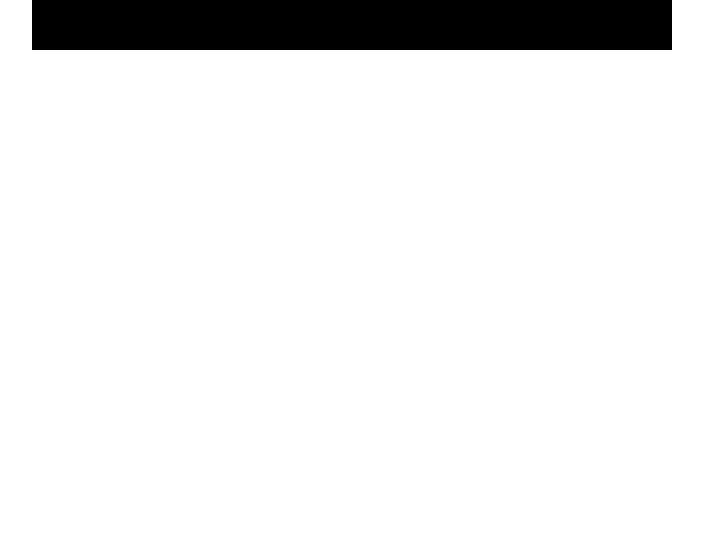
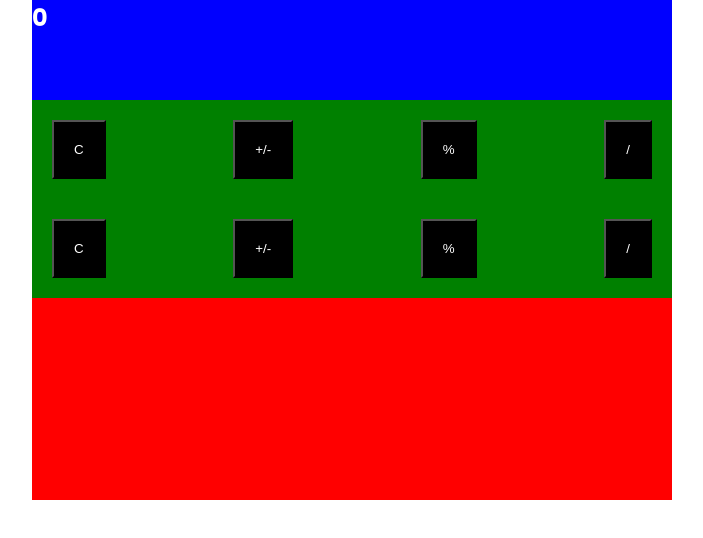
Before and after one commit to Meldy2503/calculator_app, a React (Create React App) app: page / in a window 1280 px wide. Shown: the top 538 px of the page, without its empty margins (288-991 px from the left). Built offline with nearby package versions, Linux system fonts and the light colour scheme.

Commit message:
add contents to display component

```diff
--- a/src/components/Buttons/ButtonStyle.js
+++ b/src/components/Buttons/ButtonStyle.js
@@ -0,0 +1,21 @@
+import styled from "styled-components";
+
+export const ButtonContainer = styled.div`
+  background-color: red;
+  height: 80%;
+`;
+export const ButtonWrapper = styled.div`
+  background-color: green;
+  /* margin-bottom: 2rem; */
+  display: flex;
+  align-items: center;
+  justify-content: space-between;
+  padding: 2rem;
+`;
+export const Button = styled.button`
+  background-color: black;
+  display: flex;
+  color: #fff;
+  align-items: center;
+  padding: 2rem;
+`;
--- a/src/components/Buttons/Buttons.jsx
+++ b/src/components/Buttons/Buttons.jsx
@@ -1,7 +1,31 @@
 import React from "react";
+import { ButtonContainer, ButtonWrapper, Button } from "./ButtonStyle";
 
 const Buttons = () => {
-  return <div>Buttons</div>;
+  // const btn = [
+  //   ["C", "+/-", "%", "/"],
+  //   [7, 8, 9, "X"],
+  //   [4, 5, 6, "-"],
+  //   [1, 2, 3, "+"],
+  //   [0, ".", del, "="],
+  // ];
+
+  return (
+    <ButtonContainer>
+      <ButtonWrapper>
+        <Button>C</Button>
+        <Button>+/-</Button>
+        <Button>%</Button>
+        <Button>/</Button>
+      </ButtonWrapper>
+      <ButtonWrapper>
+        <Button>C</Button>
+        <Button>+/-</Button>
+        <Button>%</Button>
+        <Button>/</Button>
+      </ButtonWrapper>
+    </ButtonContainer>
+  );
 };
 
 export default Buttons;
--- a/src/components/CalculatorLayout/LayoutStyle.js
+++ b/src/components/CalculatorLayout/LayoutStyle.js
@@ -2,7 +2,7 @@
 
 export const Wrapper = styled.div`
   background-color: black;
-  /* height: 70%; */
+  height: 500px;
   width: 50%;
   margin: 0 auto;
 `;
--- a/src/components/Display/Display.jsx
+++ b/src/components/Display/Display.jsx
@@ -1,7 +1,12 @@
 import React from "react";
+import { Screen } from "./ScreenStyle";
 
 const Display = () => {
-  return <div>screen</div>;
+  return (
+    <Screen>
+      <h2>0</h2>
+    </Screen>
+  );
 };
 
 export default Display;
--- a/src/components/Display/ScreenStyle.js
+++ b/src/components/Display/ScreenStyle.js
@@ -0,0 +1,7 @@
+import styled from "styled-components";
+
+export const Screen = styled.div`
+  height: 20%;
+  background-color: blue;
+  color: white;
+`;
```
